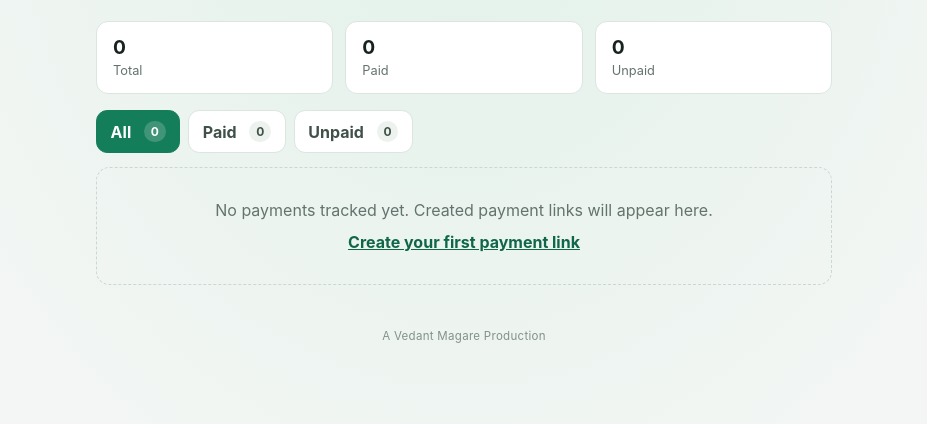
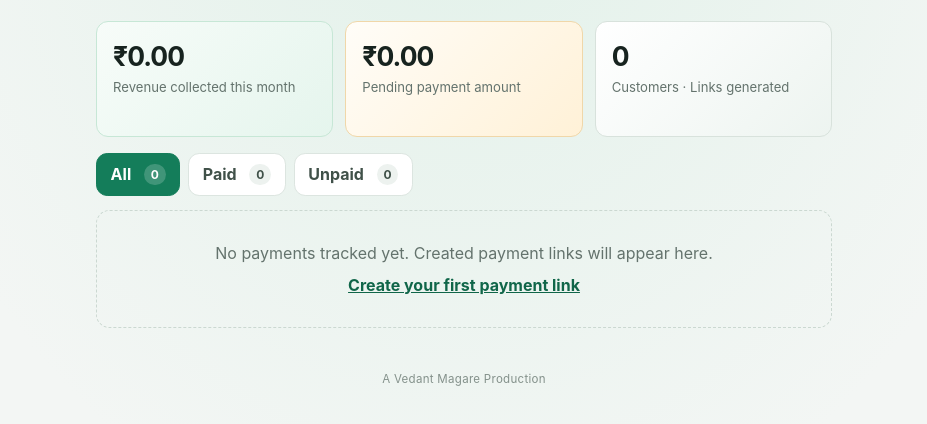
Before and after one commit to Magarevedant/shallowtail, a website: page track.html in a window 1280 px wide. Shown: the part 186-610 px from the top of the page, without its empty margins (176-1103 px from the left). Drawn offline with Linux system fonts and the light colour scheme.

Commit message:
better analytics and note removed

```diff
--- a/payment-store.js
+++ b/payment-store.js
@@ -12,6 +12,8 @@
       && typeof record.createdAt === "string"
       && !Number.isNaN(Date.parse(record.createdAt))
       && (record.status === "paid" || record.status === "unpaid")
+      && (record.paidAt === undefined
+        || (typeof record.paidAt === "string" && !Number.isNaN(Date.parse(record.paidAt))))
       && typeof record.url === "string"
       && isPaymentUrl(record.url);
   }
@@ -73,6 +75,7 @@
       url: payment.url,
       createdAt: payment.createdAt,
       status: "unpaid",
+      paidAt: undefined,
     };
 
     if (!isPaymentRecord(record)) {
@@ -101,6 +104,11 @@
     }
 
     record.status = status;
+    if (status === "paid") {
+      record.paidAt = new Date().toISOString();
+    } else {
+      delete record.paidAt;
+    }
     write(records);
     return record;
   }
--- a/styles.css
+++ b/styles.css
@@ -402,14 +402,15 @@ button:disabled {
 
 .tracker-summary {
   display: flex;
-  flex-wrap: wrap;
+  display: grid;
+  grid-template-columns: repeat(3, minmax(0, 1fr));
   gap: 0.75rem;
   margin-bottom: 1rem;
 }
 
 .summary-item {
-  flex: 1 1 8rem;
-  padding: 0.85rem 1rem;
+  min-width: 0;
+  padding: 1.15rem 1rem;
   border: 1px solid var(--line);
   border-radius: 0.75rem;
   background: #fff;
@@ -417,12 +418,35 @@ button:disabled {
 
 .summary-item strong {
   display: block;
-  font-size: 1.2rem;
+  margin-bottom: 0.25rem;
+  font-size: clamp(1.25rem, 3vw, 1.65rem);
+  letter-spacing: -0.035em;
+  overflow-wrap: anywhere;
 }
 
 .summary-item span {
   color: var(--muted);
-  font-size: 0.8rem;
+  font-size: 0.82rem;
+  line-height: 1.35;
+}
+
+.summary-major {
+  min-height: 7.25rem;
+}
+
+.summary-major.revenue {
+  border-color: #c7e7d6;
+  background: linear-gradient(135deg, #f7fcf9, #e5f5ed);
+}
+
+.summary-major.pending {
+  border-color: #f0d7a9;
+  background: linear-gradient(135deg, #fffdf8, #fff1d7);
+}
+
+.summary-major.customers {
+  border-color: #d8e2dc;
+  background: linear-gradient(135deg, #fff, #edf4f0);
 }
 
 .tracker-list {
@@ -598,6 +622,10 @@ button:disabled {
     width: 100%;
   }
 
+  .tracker-summary {
+    grid-template-columns: 1fr;
+  }
+
   .payment-entry {
     grid-template-columns: 1fr;
   }
--- a/track.html
+++ b/track.html
@@ -91,21 +91,55 @@
           return;
         }
 
-        const paidCount = payments.filter((payment) => payment.status === "paid").length;
-        const unpaidCount = payments.length - paidCount;
+        const now = new Date();
+        const paidPayments = payments.filter((payment) => payment.status === "paid");
+        const unpaidPayments = payments.filter((payment) => payment.status === "unpaid");
+        const paidCount = paidPayments.length;
+        const unpaidCount = unpaidPayments.length;
         const filterCounts = { all: payments.length, paid: paidCount, unpaid: unpaidCount };
         trackerFilters.querySelectorAll("[data-filter]").forEach((button) => {
           const filter = button.dataset.filter;
           button.setAttribute("aria-pressed", String(filter === activeFilter));
           button.querySelector(".filter-count").textContent = String(filterCounts[filter]);
         });
-        [
-          ["Total", payments.length],
-          ["Paid", paidCount],
-          ["Unpaid", unpaidCount],
-        ].forEach(([label, count]) => {
-          const item = element("div", "summary-item");
-          item.append(element("strong", "", String(count)), element("span", "", label));
+        const monthlyRevenue = paidPayments.reduce((total, payment) => {
+          const collectedAt = new Date(payment.paidAt || payment.createdAt);
+          if (
+            collectedAt.getFullYear() === now.getFullYear()
+            && collectedAt.getMonth() === now.getMonth()
+          ) {
+            return total + Number(payment.amount);
+          }
+          return total;
+        }, 0);
+        const pendingAmount = unpaidPayments.reduce(
+          (total, payment) => total + Number(payment.amount),
+          0,
+        );
+
+        const majorMetrics = [
+          {
+            value: currency.format(monthlyRevenue),
+            label: "Revenue collected this month",
+            className: "revenue",
+          },
+          {
+            value: currency.format(pendingAmount),
+            label: "Pending payment amount",
+            className: "pending",
+          },
+          {
+            value: String(payments.length),
+            label: "Customers · Links generated",
+            className: "customers",
+          },
+        ];
+        majorMetrics.forEach((metric) => {
+          const item = element("div", `summary-item summary-major ${metric.className}`);
+          item.append(
+            element("strong", "", metric.value),
+            element("span", "", metric.label),
+          );
           trackerSummary.append(item);
         });
 
```
Also changed, not shown: generate.html (+3 -7 lines).
